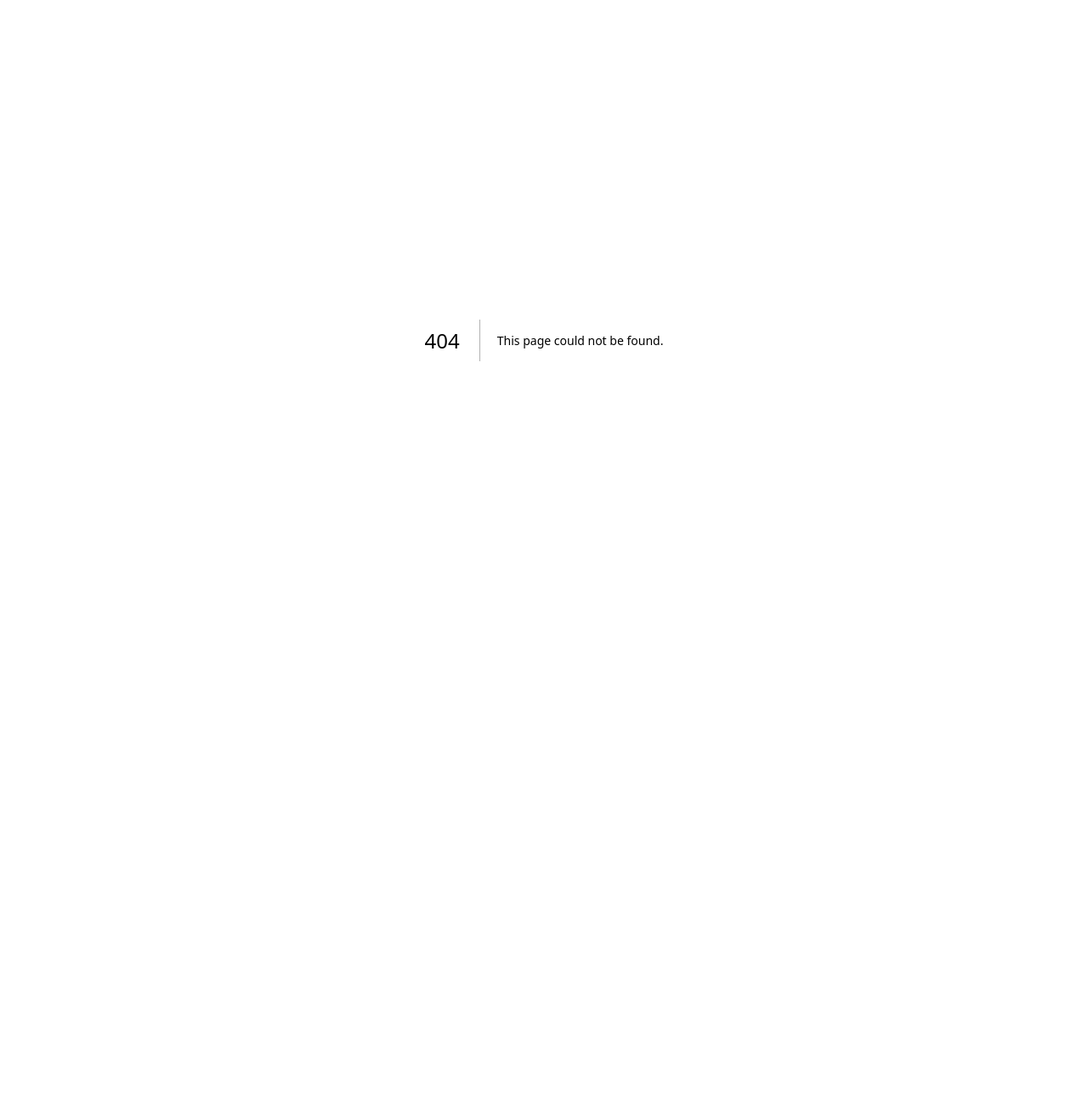
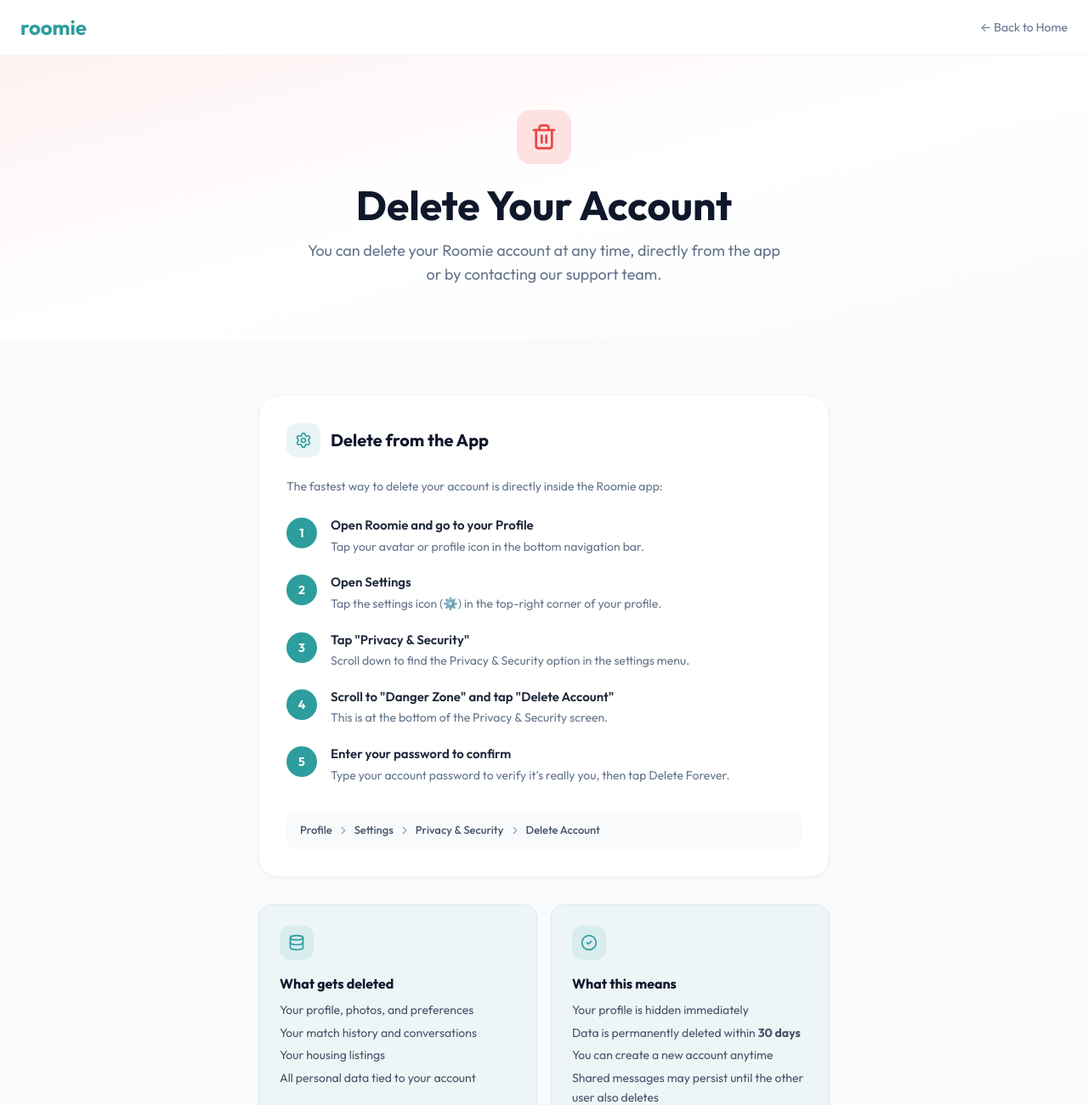
Before and after one commit to Yungflashh/roomie_page, a Next.js app: page /delete-account in a window 1280 px wide. Before the commit this address had no page. Shown: the top 1300 px of the page at 85% size. Before the commit the page ends 800 px from the top, so only its background shows below. Built offline with nearby package versions, Linux system fonts and the light colour scheme.

Commit message:
added how to delete website

```diff
--- /dev/null
+++ b/app/delete-account/page.tsx
@@ -0,0 +1,228 @@
+'use client';
+
+import { motion } from 'framer-motion';
+import {
+  Trash2,
+  Settings,
+  Lock,
+  AlertTriangle,
+  Mail,
+  CheckCircle2,
+  ChevronRight,
+  Database,
+} from 'lucide-react';
+import Link from 'next/link';
+
+const Step = ({
+  number,
+  title,
+  description,
+}: {
+  number: number;
+  title: string;
+  description: string;
+}) => (
+  <motion.div
+    className="flex items-start gap-4"
+    initial={{ opacity: 0, x: -20 }}
+    whileInView={{ opacity: 1, x: 0 }}
+    viewport={{ once: true }}
+    transition={{ duration: 0.4, delay: number * 0.08 }}
+  >
+    <div className="w-9 h-9 rounded-full bg-primary text-white text-sm font-bold flex items-center justify-center flex-shrink-0 mt-0.5">
+      {number}
+    </div>
+    <div>
+      <p className="font-semibold text-slate-800 text-[15px]">{title}</p>
+      <p className="text-slate-500 text-[14px] mt-0.5 leading-relaxed">{description}</p>
+    </div>
+  </motion.div>
+);
+
+const InfoCard = ({
+  icon: Icon,
+  title,
+  children,
+  color = 'primary',
+}: {
+  icon: React.ElementType;
+  title: string;
+  children: React.ReactNode;
+  color?: 'primary' | 'red';
+}) => {
+  const bg = color === 'red' ? 'bg-red-50 border-red-100' : 'bg-primary/5 border-primary/10';
+  const iconBg = color === 'red' ? 'bg-red-100' : 'bg-primary/10';
+  const iconColor = color === 'red' ? 'text-red-500' : 'text-primary';
+  const titleColor = color === 'red' ? 'text-red-700' : 'text-slate-900';
+
+  return (
+    <motion.div
+      className={`rounded-2xl border p-6 ${bg}`}
+      initial={{ opacity: 0, y: 16 }}
+      whileInView={{ opacity: 1, y: 0 }}
+      viewport={{ once: true }}
+      transition={{ duration: 0.5 }}
+    >
+      <div className={`w-10 h-10 rounded-xl ${iconBg} flex items-center justify-center mb-4`}>
+        <Icon className={`w-5 h-5 ${iconColor}`} />
+      </div>
+      <h3 className={`font-bold text-base mb-2 ${titleColor}`}>{title}</h3>
+      <div className="text-slate-600 text-[14px] leading-relaxed space-y-1">{children}</div>
+    </motion.div>
+  );
+};
+
+export default function DeleteAccountPage() {
+  return (
+    <div className="min-h-screen bg-slate-50">
+      {/* Nav */}
+      <header className="bg-white border-b border-slate-100 sticky top-0 z-50">
+        <div className="container mx-auto px-6 py-4 flex items-center justify-between">
+          <Link href="/" className="text-2xl font-bold text-primary">
+            roomie
+          </Link>
+          <Link href="/" className="text-sm text-slate-500 hover:text-primary transition-colors">
+            ← Back to Home
+          </Link>
+        </div>
+      </header>
+
+      {/* Hero */}
+      <div className="bg-gradient-to-br from-red-50 via-white to-slate-50 py-16">
+        <div className="container mx-auto px-6 text-center">
+          <motion.div
+            initial={{ opacity: 0, y: 30 }}
+            animate={{ opacity: 1, y: 0 }}
+            transition={{ duration: 0.7 }}
+          >
+            <div className="inline-flex w-16 h-16 bg-red-100 rounded-2xl items-center justify-center mb-6">
+              <Trash2 className="w-8 h-8 text-red-500" />
+            </div>
+            <h1 className="text-4xl md:text-5xl font-bold text-slate-900 mb-4">
+              Delete Your Account
+            </h1>
+            <p className="text-slate-500 max-w-xl mx-auto text-lg">
+              You can delete your Roomie account at any time, directly from the app or by
+              contacting our support team.
+            </p>
+          </motion.div>
+        </div>
+      </div>
+
+      {/* Content */}
+      <div className="container mx-auto px-6 py-16">
+        <div className="max-w-2xl mx-auto space-y-8">
+
+          {/* In-app steps */}
+          <motion.div
+            className="bg-white rounded-3xl border border-slate-100 shadow-sm p-8"
+            initial={{ opacity: 0, y: 20 }}
+            animate={{ opacity: 1, y: 0 }}
+            transition={{ duration: 0.5, delay: 0.2 }}
+          >
+            <div className="flex items-center gap-3 mb-6">
+              <div className="w-10 h-10 rounded-xl bg-primary/10 flex items-center justify-center">
+                <Settings className="w-5 h-5 text-primary" />
+              </div>
+              <h2 className="text-xl font-bold text-slate-900">Delete from the App</h2>
+            </div>
+
+            <p className="text-slate-500 text-[14px] mb-6">
+              The fastest way to delete your account is directly inside the Roomie app:
+            </p>
+
+            <div className="space-y-5">
+              <Step number={1} title="Open Roomie and go to your Profile" description="Tap your avatar or profile icon in the bottom navigation bar." />
+              <Step number={2} title="Open Settings" description='Tap the settings icon (⚙️) in the top-right corner of your profile.' />
+              <Step number={3} title='Tap "Privacy & Security"' description="Scroll down to find the Privacy & Security option in the settings menu." />
+              <Step number={4} title='Scroll to "Danger Zone" and tap "Delete Account"' description="This is at the bottom of the Privacy & Security screen." />
+              <Step number={5} title="Enter your password to confirm" description="Type your account password to verify it's really you, then tap Delete Forever." />
+            </div>
+
+            {/* Visual path indicator */}
+            <div className="mt-8 flex flex-wrap items-center gap-1.5 text-[13px] text-slate-400 bg-slate-50 rounded-xl px-4 py-3">
+              {['Profile', 'Settings', 'Privacy & Security', 'Delete Account'].map((item, i, arr) => (
+                <span key={item} className="flex items-center gap-1.5">
+                  <span className="text-slate-600 font-medium">{item}</span>
+                  {i < arr.length - 1 && <ChevronRight className="w-3.5 h-3.5" />}
+                </span>
+              ))}
+            </div>
+          </motion.div>
+
+          {/* What happens grid */}
+          <div className="grid sm:grid-cols-2 gap-4">
+            <InfoCard icon={Database} title="What gets deleted">
+              <p>Your profile, photos, and preferences</p>
+              <p>Your match history and conversations</p>
+              <p>Your housing listings</p>
+              <p>All personal data tied to your account</p>
+            </InfoCard>
+
+            <InfoCard icon={CheckCircle2} title="What this means">
+              <p>Your profile is hidden immediately</p>
+              <p>Data is permanently deleted within <strong>30 days</strong></p>
+              <p>You can create a new account anytime</p>
+              <p>Shared messages may persist until the other user also deletes</p>
+            </InfoCard>
+          </div>
+
+          {/* Warning card */}
+          <InfoCard icon={AlertTriangle} title="This action is permanent" color="red">
+            <p>
+              Once your account is deleted, your profile, matches, messages, and all associated
+              data <strong>cannot be recovered</strong>. If you're having trouble with the app,
+              consider reaching out to support before deleting — we'd love to help.
+            </p>
+          </InfoCard>
+
+          {/* Can't access app */}
+          <motion.div
+            className="bg-white rounded-3xl border border-slate-100 shadow-sm p-8"
+            initial={{ opacity: 0, y: 20 }}
+            whileInView={{ opacity: 1, y: 0 }}
+            viewport={{ once: true }}
+            transition={{ duration: 0.5 }}
+          >
+            <div className="flex items-center gap-3 mb-4">
+              <div className="w-10 h-10 rounded-xl bg-primary/10 flex items-center justify-center">
+                <Mail className="w-5 h-5 text-primary" />
+              </div>
+              <h2 className="text-xl font-bold text-slate-900">Can't Access the App?</h2>
+            </div>
+            <p className="text-slate-500 text-[14px] mb-5 leading-relaxed">
+              If you're unable to log in or access the app, you can request account deletion by
+              emailing our support team. Include the email address associated with your Roomie
+              account and we'll process your request within <strong>7 business days</strong>.
+            </p>
+            <a
+              href="mailto:support@roomieng.com?subject=Account Deletion Request"
+              className="inline-flex items-center gap-2 px-6 py-3 bg-primary text-white rounded-full text-sm font-semibold hover:bg-primary/90 transition-all duration-200 shadow-sm hover:shadow-md hover:scale-105"
+            >
+              <Mail className="w-4 h-4" />
+              Email support@roomieng.com
+            </a>
+          </motion.div>
+
+          {/* Privacy link */}
+          <motion.div
+            className="text-center text-sm text-slate-400"
+            initial={{ opacity: 0 }}
+            whileInView={{ opacity: 1 }}
+            viewport={{ once: true }}
+          >
+            <p>
+              For details on how we handle your data, read our{' '}
+              <Link href="/privacy" className="text-primary hover:underline font-medium">
+                Privacy Policy
+              </Link>
+              .
+            </p>
+            <p className="mt-1">© {new Date().getFullYear()} Roomie. All rights reserved.</p>
+          </motion.div>
+
+        </div>
+      </div>
+    </div>
+  );
+}
--- a/components/Footer.tsx
+++ b/components/Footer.tsx
@@ -56,6 +56,7 @@
             <div className="flex gap-6">
               <Link href="/privacy" className="hover:text-white transition-colors">Privacy Policy</Link>
               <Link href="/terms" className="hover:text-white transition-colors">Terms of Service</Link>
+              <Link href="/delete-account" className="hover:text-white transition-colors">Delete Account</Link>
               <a href="mailto:support@roomieng.com" className="hover:text-white transition-colors">Contact</a>
             </div>
           </div>
```
